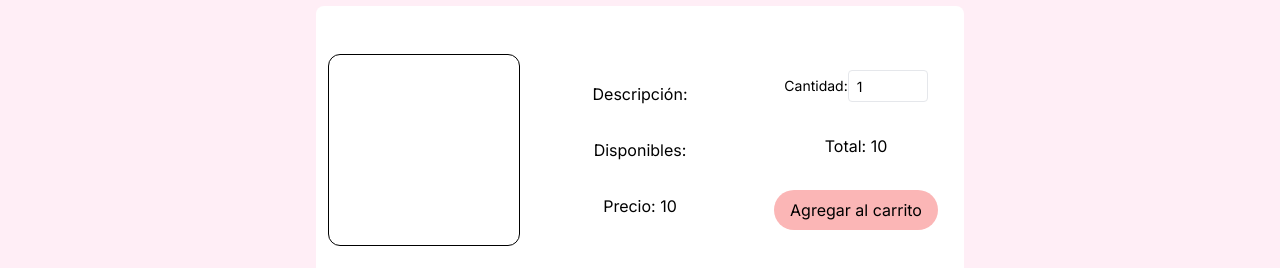
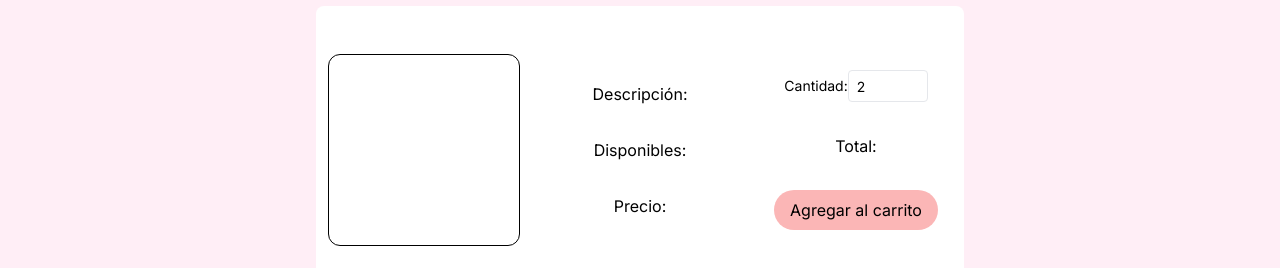
Before and after one commit to Elmono56/DuendeMaquillista, a Next.js app: page /pages/users/productDetails in a window 1280 px wide. Shown: the part 322-590 px from the top of the page. Built offline with nearby package versions, Linux system fonts and the light colour scheme.

Commit message:
feat: Added ProductDetails routes + fix

```diff
--- a/src/app/pages/users/productDetails/page.tsx
+++ b/src/app/pages/users/productDetails/page.tsx
@@ -1,19 +1,10 @@
 "use client";
 
-import { useState } from "react"; // Importa useState desde React
+import Link from "next/link";
 import Footer from "@/app/components/Footer";
 import Navbar from "@/app/components/Navbar";
 
 const ProductDetails = () => {
-  const [cantidad, setCantidad] = useState(1);
-  const precioUnitario = 10;
-
-  const actualizarTotal = () => {
-    const total = cantidad * precioUnitario;
-
-    setCantidad(total);
-  };
-
   return (
     <div>
       <Navbar />
@@ -26,7 +17,7 @@ const ProductDetails = () => {
             <div className="flex flex-col items-center space-y-8">
               <label>Descripción:</label>
               <label>Disponibles:</label>
-              <label>Precio: {precioUnitario}</label>
+              <label>Precio:</label>
             </div>
           </div>
 
@@ -38,14 +29,13 @@ const ProductDetails = () => {
                   type="number"
                   id="cantidad"
                   className="w-20 h-8 p-2 text-sm border rounded"
-                  value={cantidad}
-                  onChange={(e) => setCantidad(parseInt(e.target.value))}
+                  value="2"
                 />
               </div>
-              <label>Total: {cantidad * precioUnitario}</label>
-              <button className="boton-global" onClick={actualizarTotal}>
-                Agregar al carrito
-              </button>
+              <label>Total: </label>
+              <Link href="/pages/users/shoppingCart">
+                <button className="boton-global">Agregar al carrito</button>
+              </Link>
             </div>
           </div>
         </div>
```
